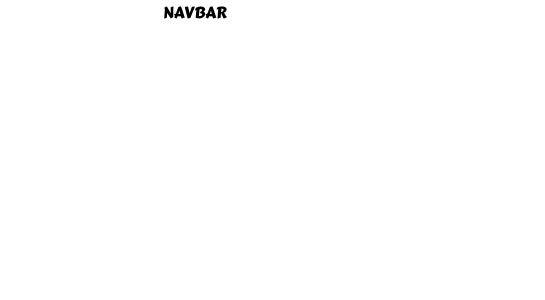
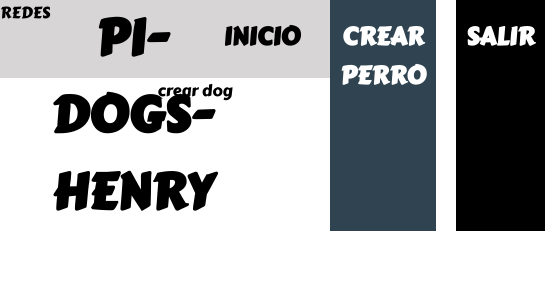
Before and after one commit to hatorob/PI-Henry-Dogs, a React (Create React App) app in the folder client/: page /createDog in a window 390 px wide. Before the commit this address had no page. Shown: the top 300 px of the page, 545 px wide, since content can reach past the window. Built offline with nearby package versions, Linux system fonts and the light colour scheme.

Commit message:
Se sube Navbar casi terminado, falta el tema de redes y responsive, pero se va a dejar así para ir avanzando

```diff
--- a/client/src/App.js
+++ b/client/src/App.js
@@ -2,6 +2,7 @@ import './App.css';
 //!Importamos nuestros componentes
 import WelcomeLandingPage from './components/WelcomeLandingPage/WelcomeLandingPage';
 import Navbar from './components/Navbar/Navbar';
+import CreateDog from './components/CreateDog/CreateDog';
 //! IMPORTAMOS ROUTES Y ROUTER
 import { Routes, Route, useLocation, useNavigate } from 'react-router-dom';
 import Home from './components/home/Home';
@@ -24,6 +25,7 @@ function App() {
       <Routes>
         <Route path='/' element={<WelcomeLandingPage login={login}/>} />
         <Route path='/home' element={<Home />} />
+        <Route path='/createDog' element={<CreateDog />} />
       </Routes>
 
 
--- /dev/null
+++ b/client/src/components/CreateDog/CreateDog.jsx
@@ -0,0 +1,11 @@
+
+
+const CreateDog = () => {
+    return (
+        <div>
+            crear dog
+        </div>
+    )
+}
+
+export default CreateDog;
--- a/client/src/components/Navbar/Navbar.jsx
+++ b/client/src/components/Navbar/Navbar.jsx
@@ -1,10 +1,33 @@
+import { DivNavbar, DivRedes, DivTitlePage, DivNavbarNavigate, H1, P, StyledNavlink  } from './styled';
+import { useNavigate } from 'react-router-dom';
+
 
 
 const Navbar = () => {
+    const navigate = useNavigate();
+    //!Cuando le de click a titulo lo lleve a home
+    const handleClick = () => navigate("/home");
+
     return(
-        <div>
-            NAVBAR
-        </div>
+        <DivNavbar>
+            <DivRedes>
+                REDES
+            </DivRedes>
+            <DivTitlePage>
+                <H1 onClick={handleClick}>PI-DOGS-HENRY</H1>
+            </DivTitlePage>
+            <DivNavbarNavigate>
+                <StyledNavlink to="/home">
+                    <P>INICIO</P>
+                </StyledNavlink>
+                <StyledNavlink to="/createDog">
+                    <P>CREAR PERRO</P>
+                </StyledNavlink>
+                <StyledNavlink to="/" >
+                    <P>SALIR</P>
+                </StyledNavlink>
+            </DivNavbarNavigate>
+        </DivNavbar>
     )
 }
 
--- /dev/null
+++ b/client/src/components/Navbar/styled.js
@@ -0,0 +1,47 @@
+import { NavLink } from 'react-router-dom';
+import styled from 'styled-components';
+
+export const DivNavbar = styled.div`
+    height: 78px;
+    background: rgb(216,213,214);
+    display: grid;
+    grid-template-columns: 0.48fr auto 0.6fr;
+`;
+
+export const DivRedes = styled.div`
+
+`;
+
+export const DivTitlePage = styled.div`
+
+`;
+
+export const DivNavbarNavigate = styled.div`
+    display: flex;
+    gap: 20px;
+    justify-content: end;
+`;
+
+export const H1 = styled.h1`}
+    margin: 0;
+    font-size: 50px;
+`;
+export const P = styled.h1`}
+    font-size: 25px;
+    text-align: center;
+`;
+
+export const StyledNavlink = styled(NavLink)`
+    text-decoration: none;
+    padding: 0 10px;
+    color: black;
+    &.active {
+        background-color: #2F4450;
+        color: white;
+    }
+    &:nth-child(3) {
+        color: #fff;
+        background-color: black;
+    }
+
+`;
```
